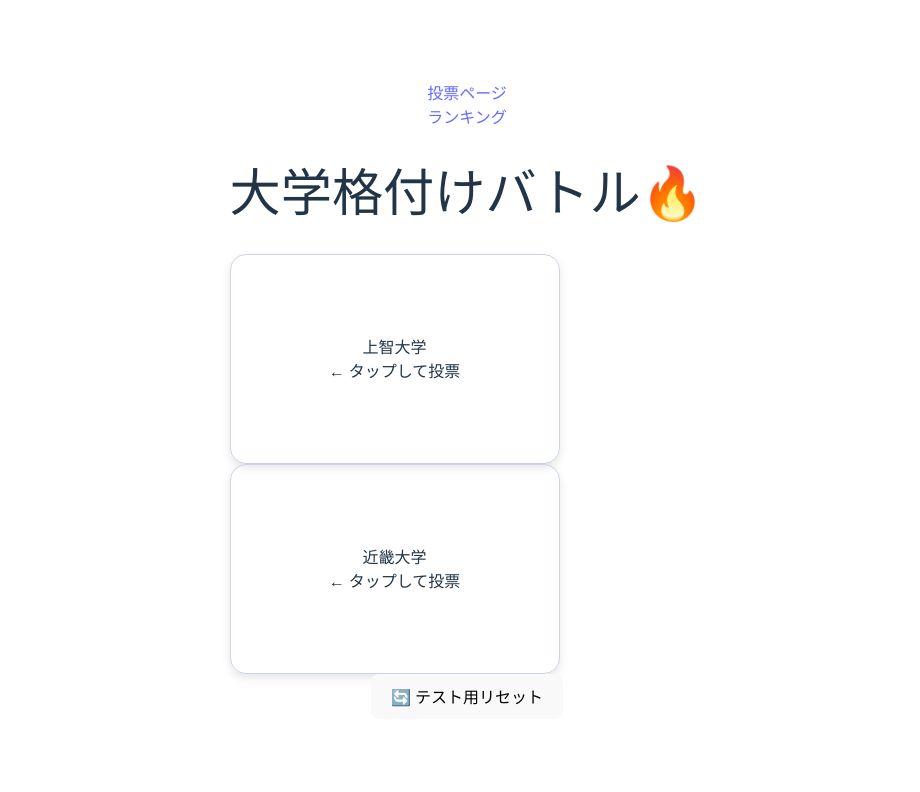
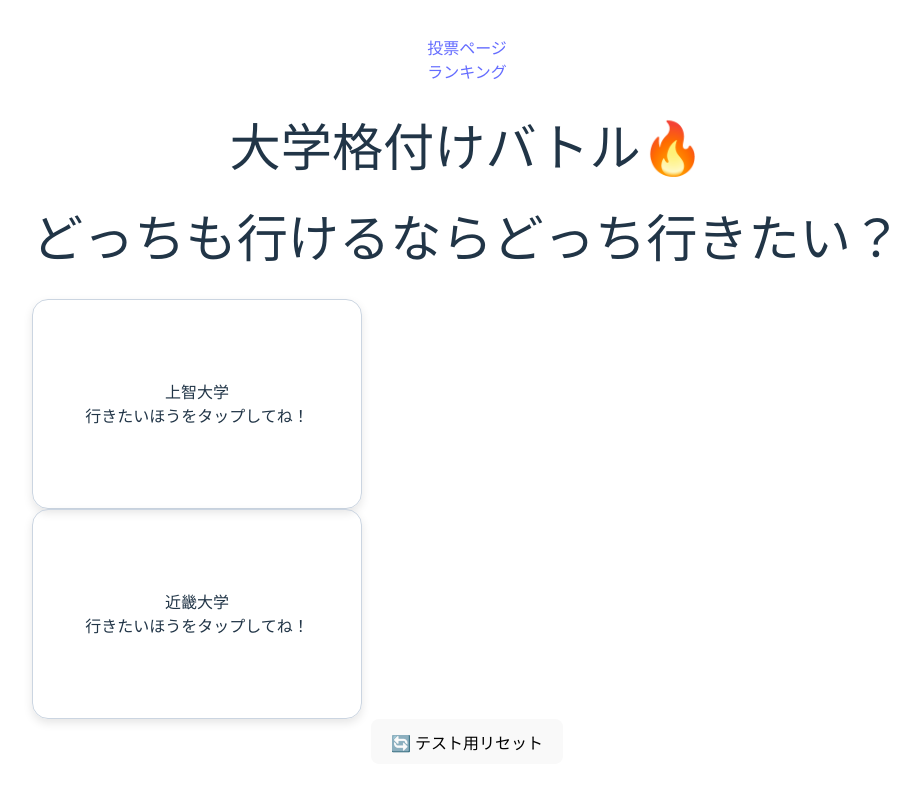
Before and after one commit to kuwabarbara/gaku, a Vue app in the folder my-app/: page / in a window 1280 px wide. Shown: the top 792 px of the page, without its empty margins (173-1093 px from the left). Built offline with nearby package versions, Linux system fonts and the light colour scheme; no server answers; what vue3-touch-events would draw is missing.

Commit message:
ちょっとだけ文言などを変えた

```diff
--- a/my-app/src/pages/RankingPage.vue
+++ b/my-app/src/pages/RankingPage.vue
@@ -77,6 +77,7 @@
   <div class="max-w-4xl mx-auto p-6">
     <h1 class="text-3xl font-bold mb-6 text-center">🎓 学歴ピラミッド</h1>
 
+
     <!-- 各行ごとに1,2,3…列を設定して中央寄せ -->
     <div class="space-y-6 mb-10">
       <div
@@ -100,13 +101,16 @@
       </div>
     </div>
 
+    <br>
+    <br>
+    あくまで主観の、エンタメとして楽しんでください。
     <!-- コメント掲示板 -->
     <h2 class="text-xl font-bold mb-2">💬 コメント掲示板</h2>
     <textarea
       v-model="newComment"
       class="w-full p-2 border rounded resize-none mb-2"
       rows="3"
-      placeholder="学歴について自由にコメントしてね"
+      placeholder="学歴について自由にコメントしてね。（誹謗中傷などは控えてください。）"
     ></textarea>
     <button
       :disabled="isSubmitting"
--- a/my-app/src/pages/VotePage.vue
+++ b/my-app/src/pages/VotePage.vue
@@ -97,6 +97,7 @@
 <template>
   <div class="p-4 max-w-4xl mx-auto">
     <h1 class="text-3xl font-bold text-center mb-6">大学格付けバトル🔥</h1>
+    <h1 class="text-3xl font-bold text-center mb-6">どっちも行けるならどっち行きたい？</h1>
 
     <!-- 完了メッセージ -->
     <div v-if="done" class="text-center py-8">
@@ -117,7 +118,7 @@
         @click="vote(entry.id, pair[1 - index].id)"
       >
         <div class="text-xl font-bold text-gray-800">{{ entry?.name }}</div>
-        <div class="text-sm text-gray-600 mt-2">← タップして投票</div>
+        <div class="text-sm text-gray-600 mt-2">行きたいほうをタップしてね！</div>
       </div>
     </div>
 
@@ -128,6 +129,7 @@
         class="px-4 py-2 bg-yellow-200 rounded hover:bg-yellow-300"
       >🔄 テスト用リセット</button>
     </div>
+
 
     <!-- シェアリンク -->
     <div v-if="lastKey" class="mt-8 text-center">
```
